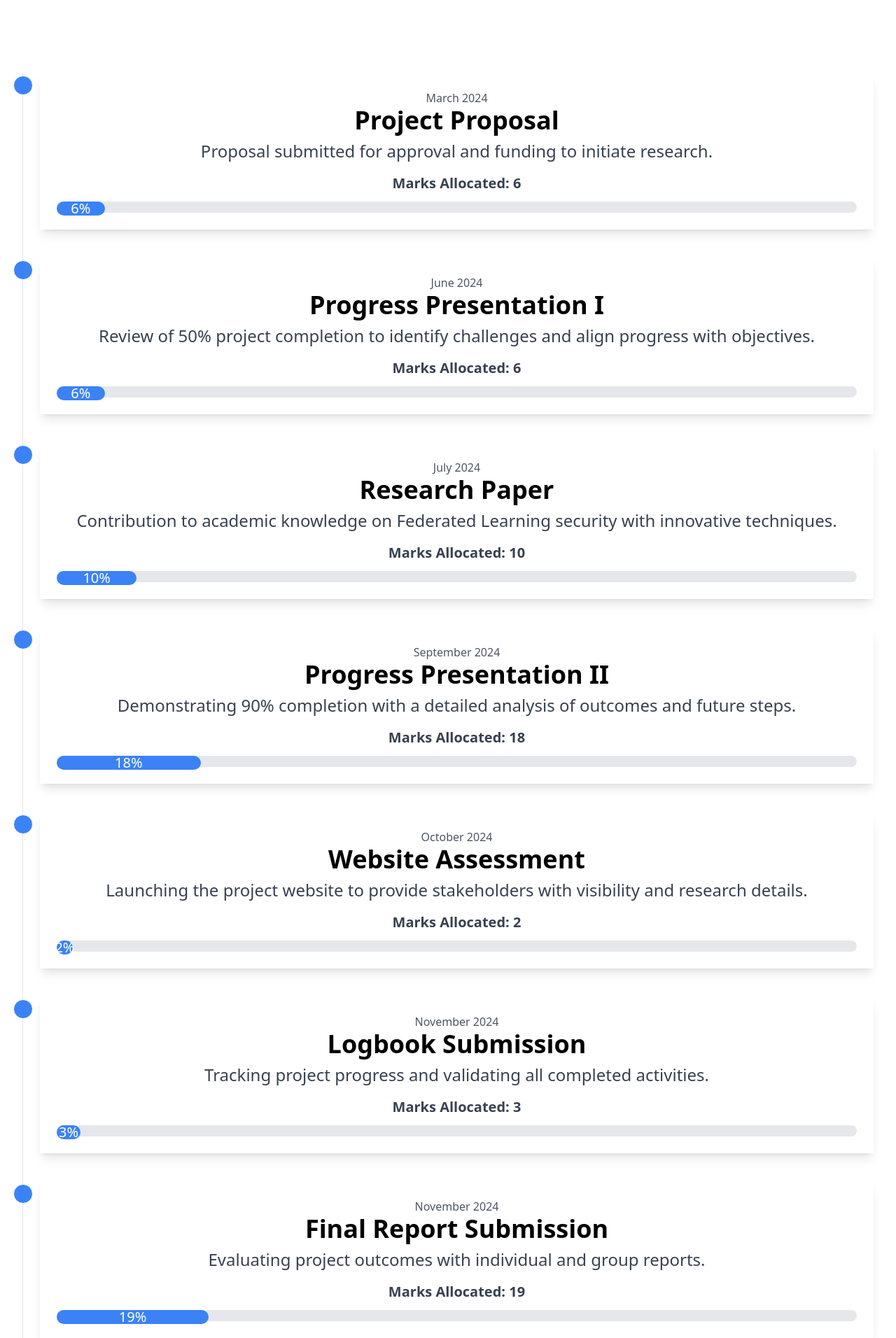
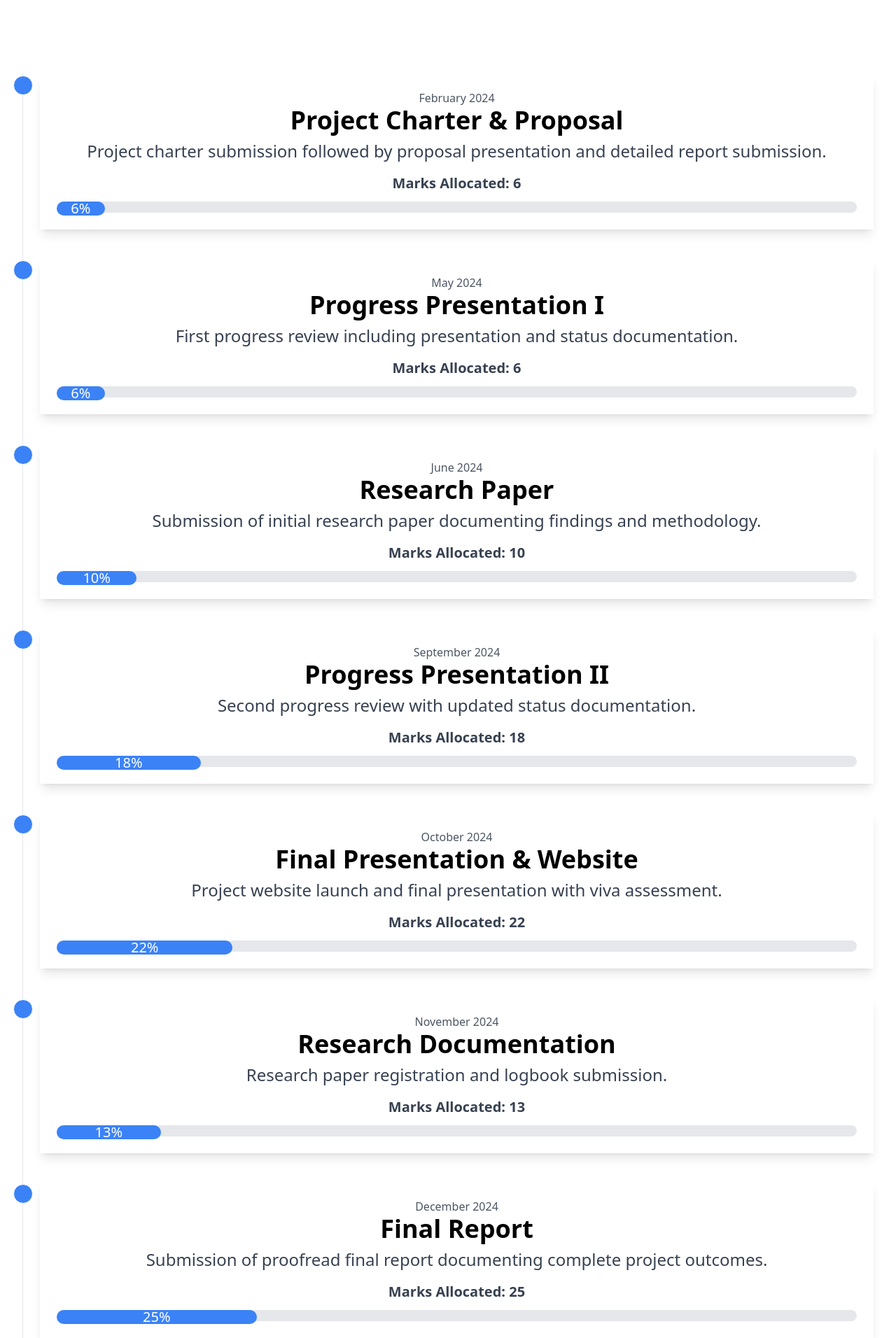
Before and after one commit to AshenWijesingha/CodeNEXA, a React (Vite) app: page / in a window 1280 px wide. Shown: the part 6888-8800 px from the top of the page at 70% size. Built offline with nearby package versions, Linux system fonts and the light colour scheme.

Commit message:
Updated Milestones

```diff
--- a/src/components/sections/Timeline.tsx
+++ b/src/components/sections/Timeline.tsx
@@ -1,60 +1,80 @@
 const milestones = [
   {
-    date: 'March 2024',
-    title: 'Project Proposal',
-    description: 'Proposal submitted for approval and funding to initiate research.',
+    date: 'February 2024',
+    title: 'Project Charter & Proposal',
+    description: 'Project charter submission followed by proposal presentation and detailed report submission.',
     marks: 6,
     progress: 6,
+    keyDates: [
+      '19th Feb - Project Charter',
+      '21-22nd Feb - Proposal Presentation',
+      '29th Feb - Proposal Report'
+    ]
+  },
+  {
+    date: 'May 2024',
+    title: 'Progress Presentation I',
+    description: 'First progress review including presentation and status documentation.',
+    marks: 6,
+    progress: 12,
+    keyDates: [
+      '6-8th May - Progress Presentation',
+      '6th May - Status Document 1'
+    ]
   },
   {
     date: 'June 2024',
-    title: 'Progress Presentation I',
-    description: 'Review of 50% project completion to identify challenges and align progress with objectives.',
-    marks: 6,
-    progress: 12,
-  },
-  {
-    date: 'July 2024',
     title: 'Research Paper',
-    description: 'Contribution to academic knowledge on Federated Learning security with innovative techniques.',
+    description: 'Submission of initial research paper documenting findings and methodology.',
     marks: 10,
     progress: 27,
+    keyDates: [
+      '14th June - Research Paper Submission'
+    ]
   },
   {
     date: 'September 2024',
     title: 'Progress Presentation II',
-    description: 'Demonstrating 90% completion with a detailed analysis of outcomes and future steps.',
+    description: 'Second progress review with updated status documentation.',
     marks: 18,
     progress: 37,
+    keyDates: [
+      '11-13th Sept - Progress Presentation',
+      '11th Sept - Status Document 2'
+    ]
   },
   {
     date: 'October 2024',
-    title: 'Website Assessment',
-    description: 'Launching the project website to provide stakeholders with visibility and research details.',
-    marks: 2,
+    title: 'Final Presentation & Website',
+    description: 'Project website launch and final presentation with viva assessment.',
+    marks: 22,
     progress: 55,
+    keyDates: [
+      '21st Oct - Website Submission',
+      '28-30th Oct - Final Presentation & VIVA'
+    ]
   },
   {
     date: 'November 2024',
-    title: 'Logbook Submission',
-    description: 'Tracking project progress and validating all completed activities.',
-    marks: 3,
-    progress: 57,
+    title: 'Research Documentation',
+    description: 'Research paper registration and logbook submission.',
+    marks: 13,
+    progress: 75,
+    keyDates: [
+      '1st Nov - Research Paper Registration',
+      '20th Nov - Research Logbook'
+    ]
   },
   {
-    date: 'November 2024',
-    title: 'Final Report Submission',
-    description: 'Evaluating project outcomes with individual and group reports.',
-    marks: 19,
-    progress: 61,
-  },
-  {
-    date: 'November 2024',
-    title: 'Final Presentation & Viva',
-    description: 'Assessing individual contributions through viva presentations.',
-    marks: 20,
-    progress: 90,
-  },
+    date: 'December 2024',
+    title: 'Final Report',
+    description: 'Submission of proofread final report documenting complete project outcomes.',
+    marks: 25,
+    progress: 100,
+    keyDates: [
+      '2nd Dec - Final Report (Proofread) Submission'
+    ]
+  }
 ];
 
 const Milestones = () => {
```
